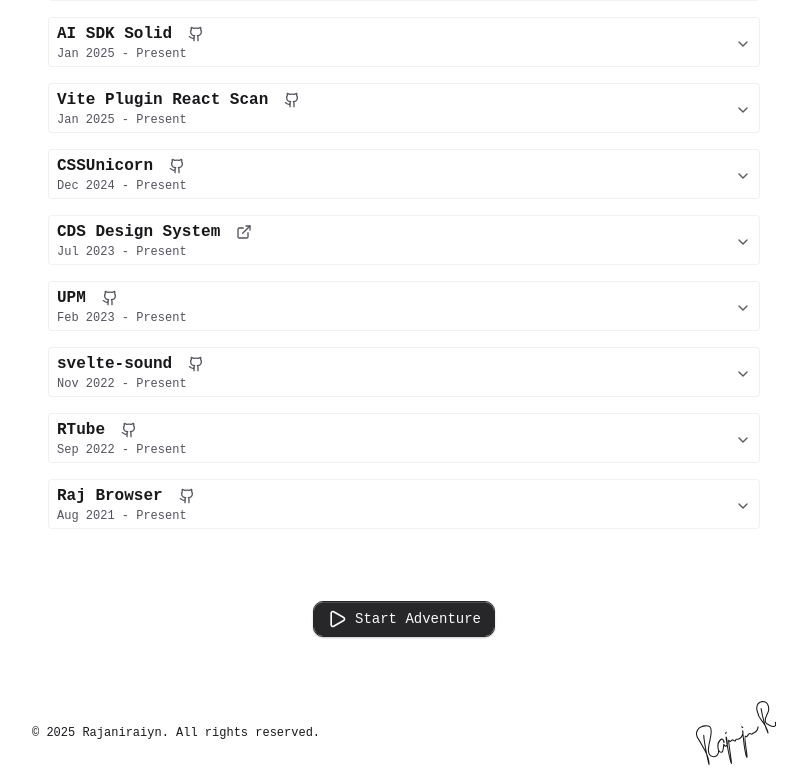
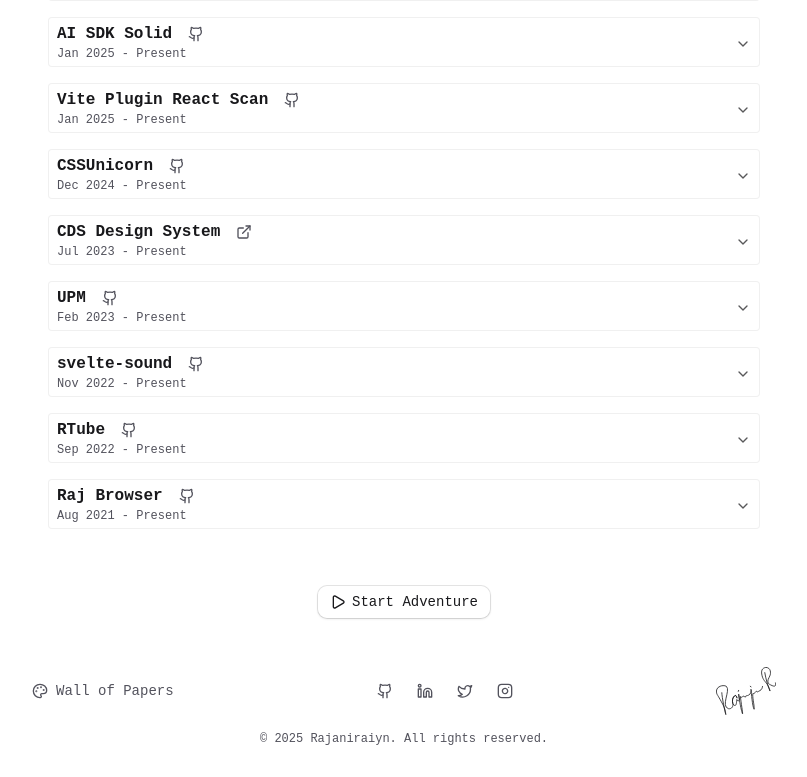
Before and after one commit to Rajaniraiyn/rajaniraiyn.github.io, a React (Vite) app: page / in a window 1280 px wide. Shown: the part 861-1638 px from the top of the page, without its empty margins (236-1043 px from the left). Built offline with nearby package versions, Linux system fonts and the light colour scheme.

Commit message:
add socials

```diff
--- a/src/components/footer.tsx
+++ b/src/components/footer.tsx
@@ -1,13 +1,74 @@
 import { cn } from "@/lib/utils";
 import { Signature } from "@/components/signature";
+import { Link } from "@tanstack/react-router";
+import { GithubIcon, InstagramIcon, LinkedinIcon, TwitterIcon, PaletteIcon } from "lucide-react";
 
 export function Footer({ className, ...props }: Omit<React.ComponentProps<'footer'>, 'children'>) {
     return (
-        <footer className={cn('max-w-3xl mx-auto p-3 flex flex-row items-center-safe justify-between gap-2', className)} {...props}>
-            <p className="text-xs">
-                &copy; {new Date().getFullYear()} Rajaniraiyn. All rights reserved.
-            </p>
-            <Signature className="h-16 w-auto" />
+        <footer className={cn('max-w-3xl mx-auto p-3 space-y-4', className)} {...props}>
+            {/* Main footer content */}
+            <div className="flex flex-col sm:flex-row items-center justify-between gap-4">
+                {/* Left side - Wall of Papers */}
+                <div className="flex items-center gap-2">
+                    <Link
+                        to="/wall-of-papers"
+                        className="flex items-center gap-2 text-sm text-muted-foreground hover:text-foreground transition-colors"
+                    >
+                        <PaletteIcon className="size-4" />
+                        Wall of Papers
+                    </Link>
+                </div>
+
+                {/* Center - Social Links */}
+                <div className="flex items-center gap-4">
+                    <a
+                        href="https://github.com/Rajaniraiyn"
+                        target="_blank"
+                        rel="noopener noreferrer"
+                        className="text-muted-foreground hover:text-foreground transition-colors p-1 rounded-md hover:bg-accent/50"
+                        aria-label="GitHub"
+                    >
+                        <GithubIcon className="size-4" />
+                    </a>
+                    <a
+                        href="https://linkedin.com/in/rajaniraiyn"
+                        target="_blank"
+                        rel="noopener noreferrer"
+                        className="text-muted-foreground hover:text-foreground transition-colors p-1 rounded-md hover:bg-accent/50"
+                        aria-label="LinkedIn"
+                    >
+                        <LinkedinIcon className="size-4" />
+                    </a>
+                    <a
+                        href="https://x.com/rajaniraiyn"
+                        target="_blank"
+                        rel="noopener noreferrer"
+                        className="text-muted-foreground hover:text-foreground transition-colors p-1 rounded-md hover:bg-accent/50"
+                        aria-label="Twitter/X"
+                    >
+                        <TwitterIcon className="size-4" />
+                    </a>
+                    <a
+                        href="https://instagram.com/rajaniraiyn"
+                        target="_blank"
+                        rel="noopener noreferrer"
+                        className="text-muted-foreground hover:text-foreground transition-colors p-1 rounded-md hover:bg-accent/50"
+                        aria-label="Instagram"
+                    >
+                        <InstagramIcon className="size-4" />
+                    </a>
+                </div>
+
+                {/* Right side - Signature */}
+                <Signature className="h-12 w-auto" />
+            </div>
+
+            {/* Copyright */}
+            <div className="flex justify-center">
+                <p className="text-xs text-muted-foreground">
+                    &copy; {new Date().getFullYear()} Rajaniraiyn. All rights reserved.
+                </p>
+            </div>
         </footer >
     )
 }
--- a/src/routes/index.tsx
+++ b/src/routes/index.tsx
@@ -211,13 +211,14 @@
             {/* Game Section */}
             {!isGameActive && (
                 <section className='px-2'>
-                    <div className='flex justify-center py-8'>
+                    <div className='flex justify-center py-4'>
                         <Button
                             onClick={() => navigate({ search: { game: true } })}
-                            size="lg"
-                            className="gap-2"
+                            variant="outline"
+                            size="sm"
+                            className="gap-1.5 px-3 py-1.5 text-sm"
                         >
-                            <Play className="size-5" />
+                            <Play className="size-4" />
                             Start Adventure
                         </Button>
                     </div>
```
